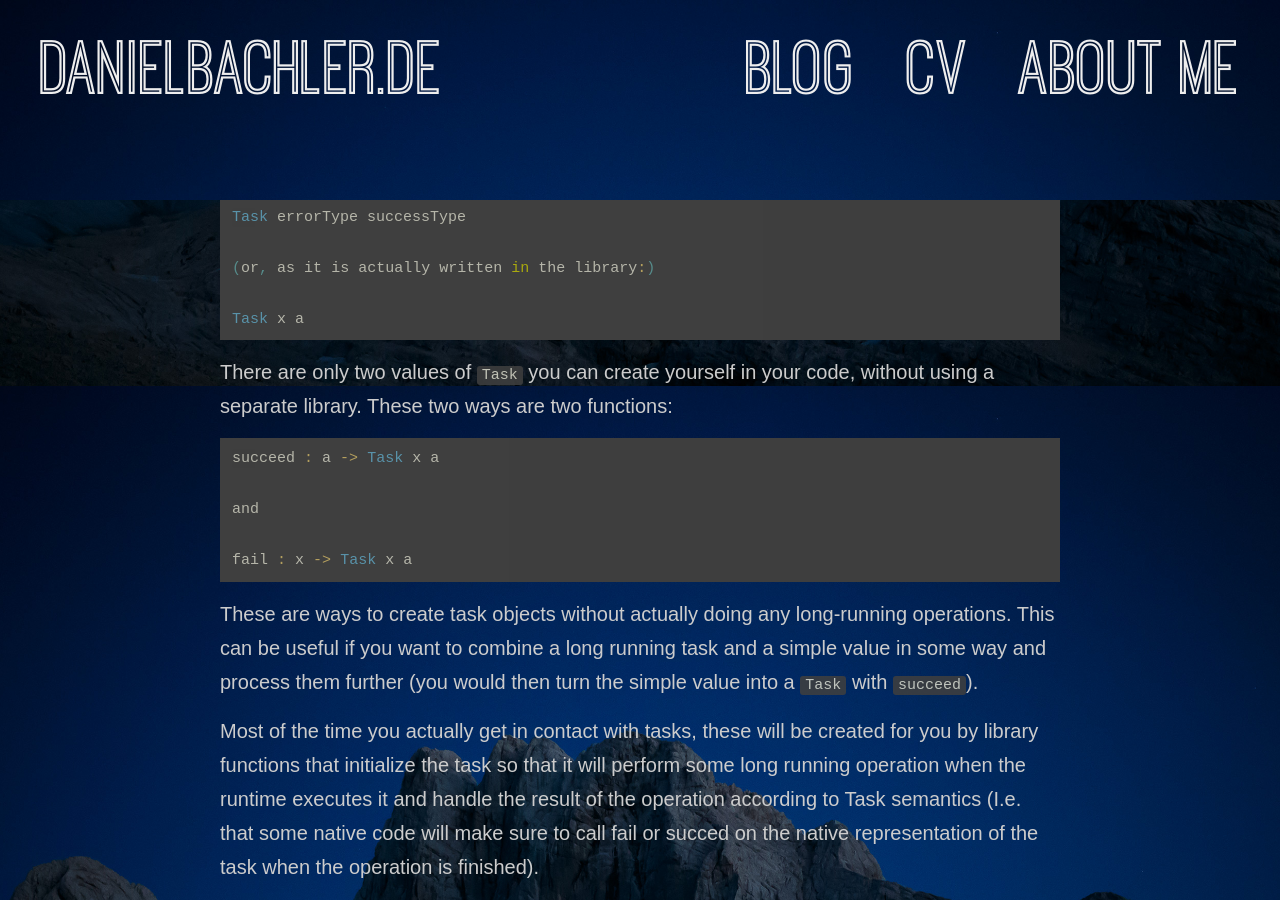
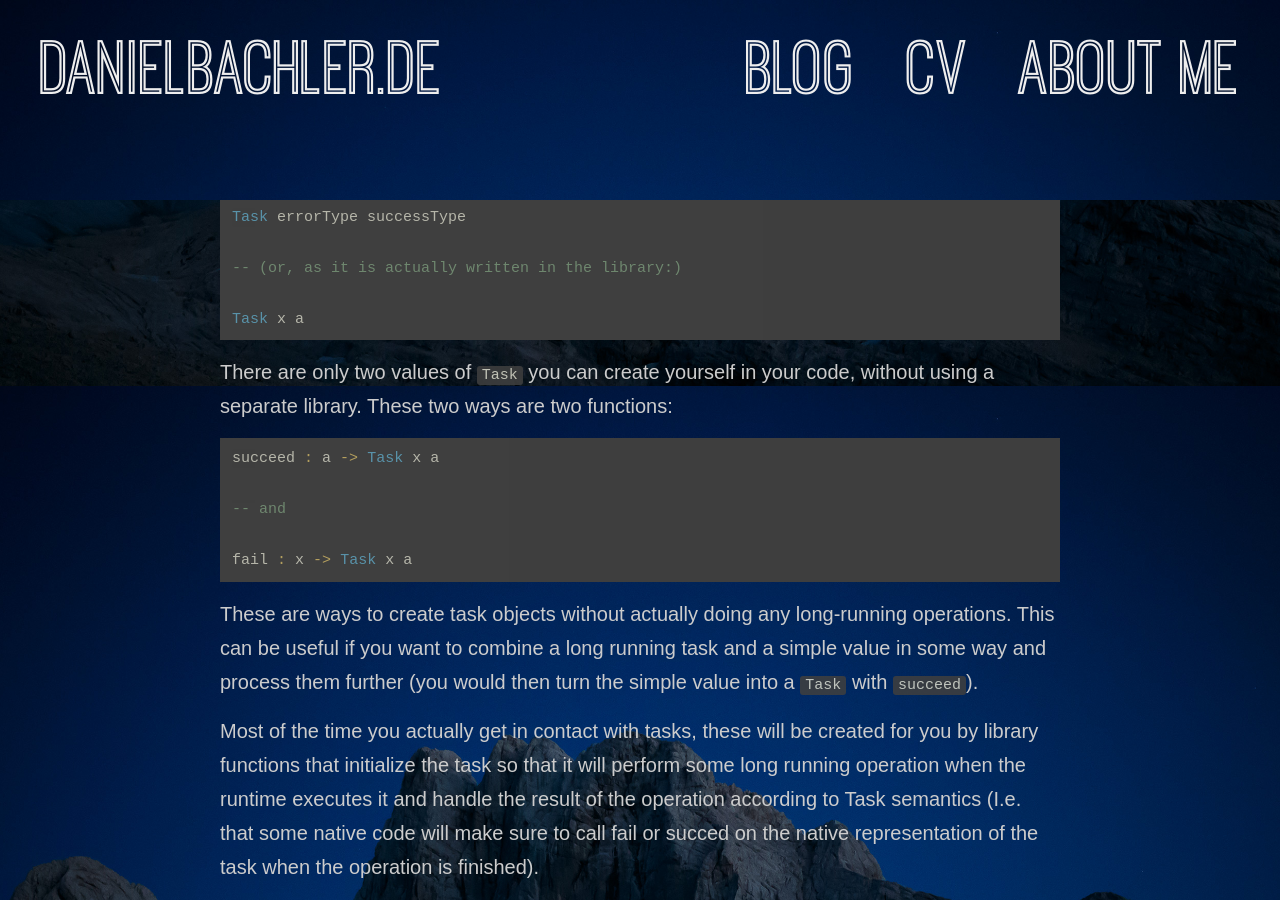
Before and after one commit to danyx23/danyx23.github.io, a Jekyll site: the page built from _posts/2016-02-19-tasks-and-effects-in-elm.md, in a window 1280 px wide and 900 px high, scrolled down 514 px. Built offline with Jekyll 4.4.1, drawn with Linux system fonts in a browser that asks for light colours.

Commit message:
Fixed broken link, missing comment chars

````diff
--- a/_posts/2016-02-19-tasks-and-effects-in-elm.md
+++ b/_posts/2016-02-19-tasks-and-effects-in-elm.md
@@ -11,7 +11,7 @@
 ```haskell
 Task errorType successType
 
-(or, as it is actually written in the library:)
+-- (or, as it is actually written in the library:)
 
 Task x a
 ```
@@ -21,7 +21,7 @@
 ```haskell
 succeed : a -> Task x a
 
-and
+-- and
 
 fail : x -> Task x a
 ```
````
Also changed, not shown: _posts/2016-02-12-signals-in-elm.md (+1 -1 lines).
